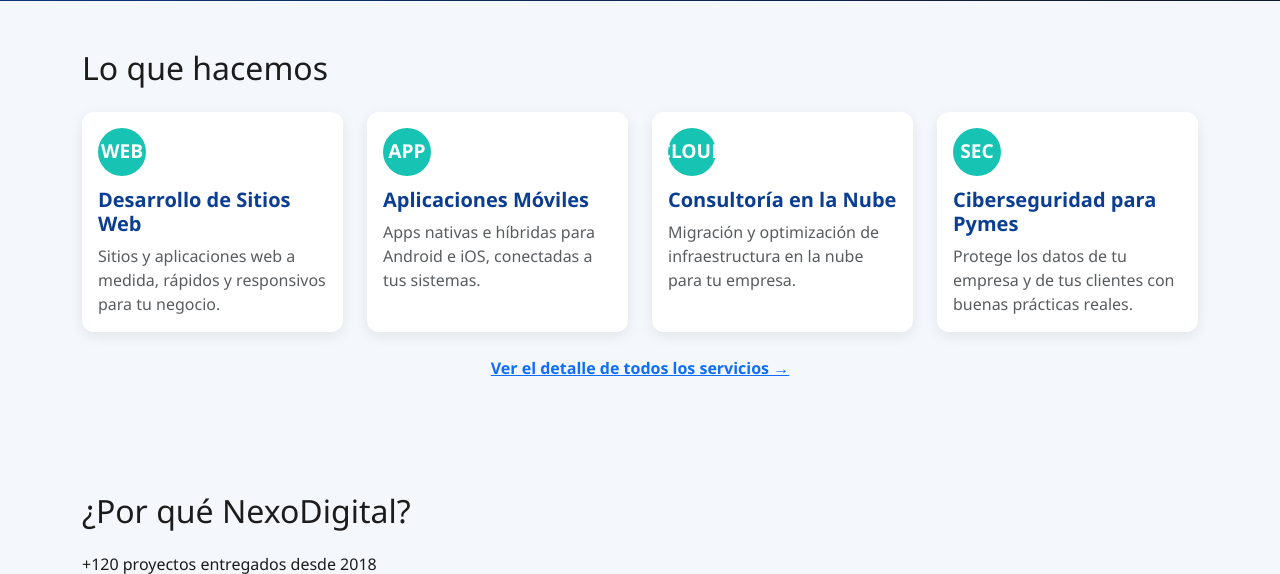
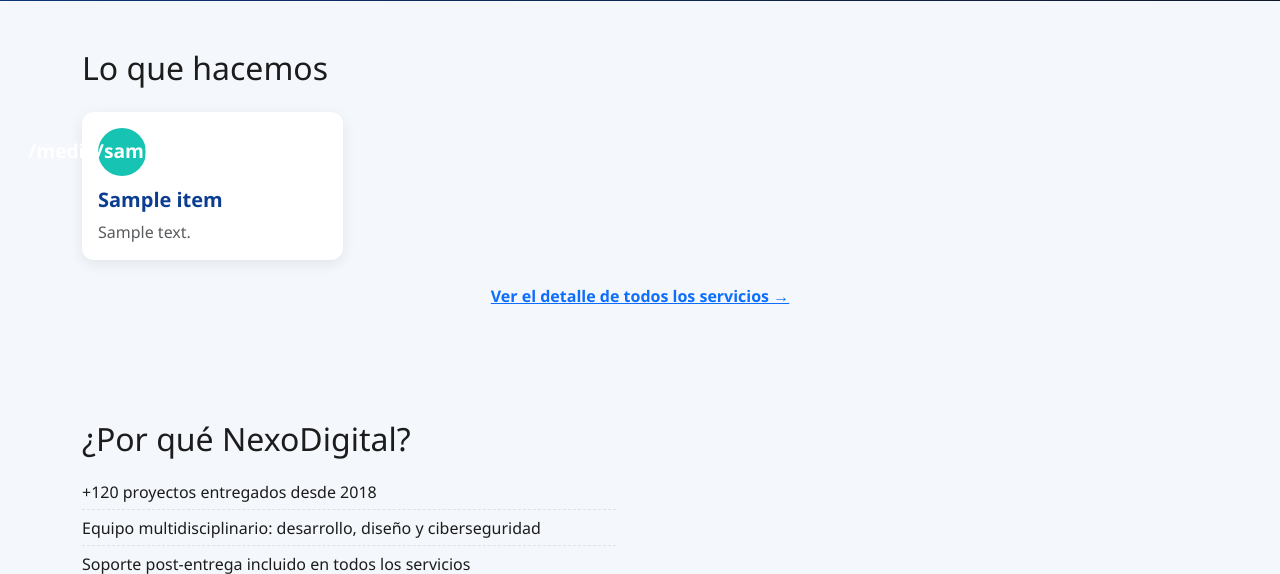
Before and after one commit to takarushi/ES1-Django-NexoDigital, a Django app: template appempresa/sitioempresa/templates/index.html in a window 1280 px wide. Shown: the part 484-1058 px from the top of the page. Run offline with Django 5.2, Linux system fonts and the light colour scheme; the template is opened without the code that fills it: most values are stand-ins (such as "Sample title", 1, 10 or a date in 2020).

Commit message:
agrega código generado por Claude
Co-authored-by: Claude <noreply@anthropic.com>

```diff
--- a/appempresa/appempresa/urls.py
+++ b/appempresa/appempresa/urls.py
@@ -23,5 +23,7 @@ urlpatterns = [
     path('admin/', admin.site.urls),
     path('', sitioempresa.sitioempresa_index, name='home'),
     path('nosotros/', sitioempresa.sitioempresa_nosotros, name='nosotros'),
-    path('contacto/', sitioempresa.sitioempresa_contacto, name='contacto')
+    path('contacto/', sitioempresa.sitioempresa_contacto, name='contacto'),
+    path('servicios/', sitioempresa.sitioempresa_servicios, name='servicios'),
+    path('servicios/<int:id>', sitioempresa.sitioempresa_ViewService.as_view(), name='servicios-details')
 ]
--- a/appempresa/sitioempresa/templates/index.html
+++ b/appempresa/sitioempresa/templates/index.html
@@ -13,34 +13,16 @@
 <section class="container py-5">
   <h2 class="mb-4">Lo que hacemos</h2>
   <div class="row g-4">
+        {% for item in servicios %}
       <div class="col-md-6 col-lg-3">
-        <div class="card tn-card p-3 position-relative">
-          <div class="tn-icon">WEB</div>
-          <h5 class="card-title">Desarrollo de Sitios Web</h5>
-          <p class="card-text text-muted">Sitios y aplicaciones web a medida, rápidos y responsivos para tu negocio.</p>
-        </div>
+          <div class="card tn-card p-3 position-relative">
+              <div class="tn-icon">{{ item.icon }}</div>
+              <h5 class="card-title">{{item.nombre}}</h5>
+              <p class="card-text text-muted">{{item.descripcion_corta}}</p>
+          </div>
       </div>
-      <div class="col-md-6 col-lg-3">
-        <div class="card tn-card p-3 position-relative">
-          <div class="tn-icon">APP</div>
-          <h5 class="card-title">Aplicaciones Móviles</h5>
-          <p class="card-text text-muted">Apps nativas e híbridas para Android e iOS, conectadas a tus sistemas.</p>
-        </div>
-      </div>
-      <div class="col-md-6 col-lg-3">
-        <div class="card tn-card p-3 position-relative">
-          <div class="tn-icon">CLOUD</div>
-          <h5 class="card-title">Consultoría en la Nube</h5>
-          <p class="card-text text-muted">Migración y optimización de infraestructura en la nube para tu empresa.</p>
-        </div>
-      </div>
-      <div class="col-md-6 col-lg-3">
-        <div class="card tn-card p-3 position-relative">
-          <div class="tn-icon">SEC</div>
-          <h5 class="card-title">Ciberseguridad para Pymes</h5>
-          <p class="card-text text-muted">Protege los datos de tu empresa y de tus clientes con buenas prácticas reales.</p>
-        </div>
-      </div>
+{% endfor %}
+
   </div>
   <p class="text-center mt-4"><a href="servicios.html" class="fw-semibold">Ver el detalle de todos los servicios &rarr;</a></p>
 </section>
--- a/appempresa/sitioempresa/templates/template_main.html
+++ b/appempresa/sitioempresa/templates/template_main.html
@@ -17,7 +17,7 @@
     <div class="collapse navbar-collapse justify-content-end" id="tnNav">
       <ul class="navbar-nav">
         <li class="nav-item"><a class="nav-link active" href="{% url 'home' %}">Inicio</a></li>
-        <li class="nav-item"><a class="nav-link " href="servicios.html">Servicios</a></li>
+        <li class="nav-item"><a class="nav-link " href="{% url 'servicios' %}">Servicios</a></li>
         <li class="nav-item"><a class="nav-link " href="{% url 'nosotros' %}">Nosotros</a></li>
         <li class="nav-item"><a class="nav-link " href="{% url 'contacto' %}">Contacto</a></li>
       </ul>
```
Also changed, not shown: appempresa/sitioempresa/models.py (+12 -0 lines), appempresa/sitioempresa/templates/servicios.html (+23 -0 lines), appempresa/sitioempresa/views.py (+18 -1 lines).
